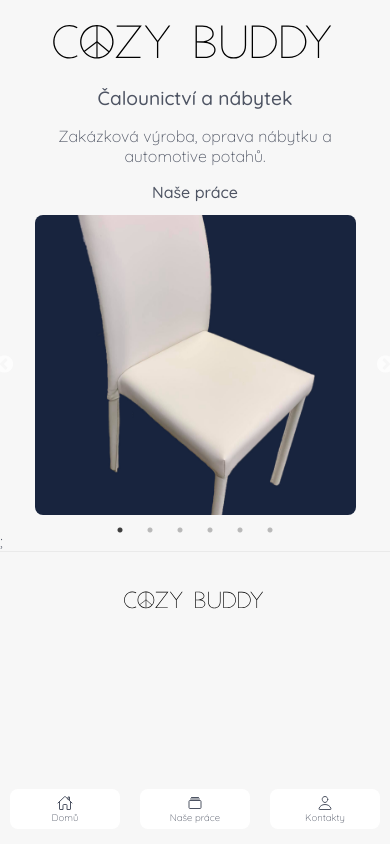
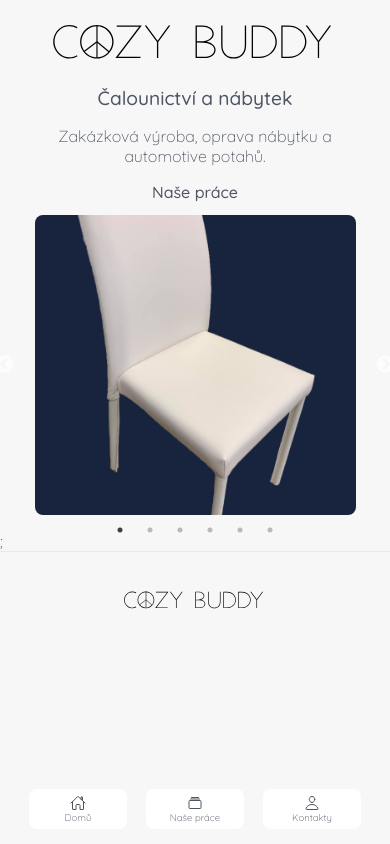
Before and after one commit to Gozo18/Cozy, a Next.js app: page / in a window 390 px wide. Built offline with nearby package versions, Linux system fonts and the light colour scheme.

Commit message:
Mobile fix

```diff
--- a/styles/Header.module.scss
+++ b/styles/Header.module.scss
@@ -25,6 +25,7 @@
     left: 0;
     justify-content: space-around;
     margin-bottom: 15px;
+    padding: 0 5%;
     width: 100%;
     height: 40px;
     z-index: 10;
```
